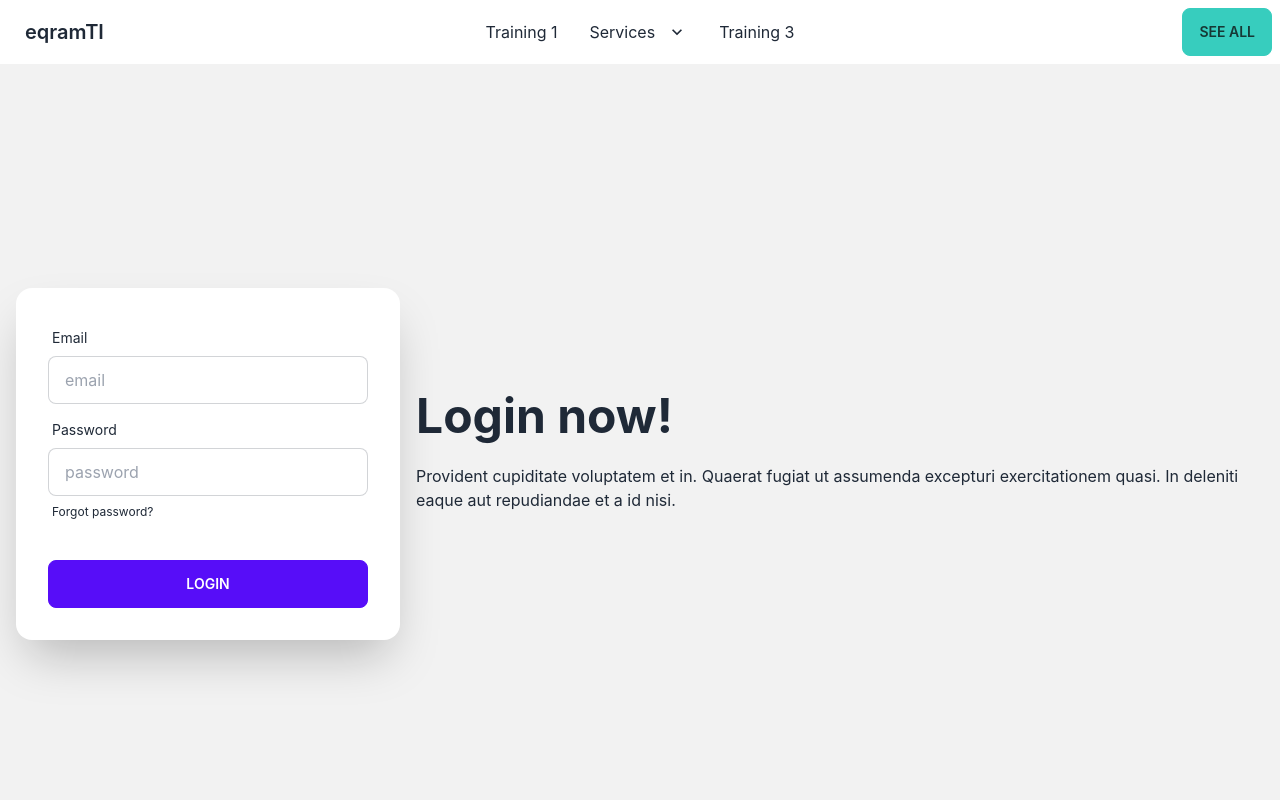
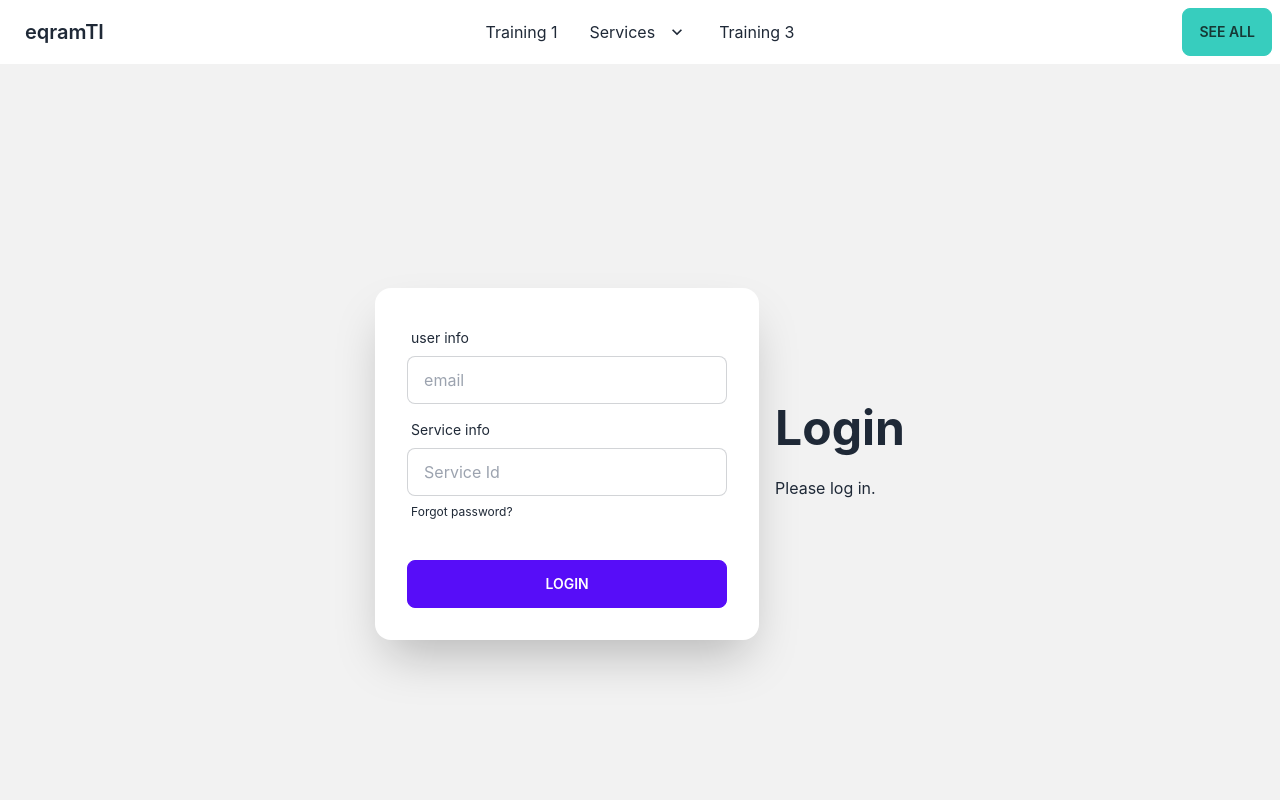
Before and after one commit to eqram1/web-development-trainining-institute-repo, a React (Create React App) app: page /login in a window 1280 px wide. Shown: the top 800 px of the page. Built offline with nearby package versions, Linux system fonts and the light colour scheme.

Commit message:
added log in pages set up by user information and by service information

```diff
--- a/src/pages/Login/Login.js
+++ b/src/pages/Login/Login.js
@@ -5,22 +5,23 @@ const Login = () => {
         <div className="hero min-h-screen bg-base-200">
             <div className="hero-content flex-col lg:flex-row-reverse">
                 <div className="text-center lg:text-left">
-                    <h1 className="text-5xl font-bold">Login now!</h1>
-                    <p className="py-6">Provident cupiditate voluptatem et in. Quaerat fugiat ut assumenda excepturi exercitationem quasi. In deleniti eaque aut repudiandae et a id nisi.</p>
+                    <h1 className="text-5xl font-bold">Login</h1>
+                    <p className="py-6">Please log in.</p>
                 </div>
                 <div className="card flex-shrink-0 w-full max-w-sm shadow-2xl bg-base-100">
                     <div className="card-body">
+
                         <div className="form-control">
                             <label className="label">
-                                <span className="label-text">Email</span>
+                                <span className="label-text">user info</span>
                             </label>
                             <input type="text" placeholder="email" className="input input-bordered" />
                         </div>
                         <div className="form-control">
                             <label className="label">
-                                <span className="label-text">Password</span>
+                                <span className="label-text">Service info</span>
                             </label>
-                            <input type="text" placeholder="password" className="input input-bordered" />
+                            <input type="text" placeholder="Service Id" className="input input-bordered" />
                             <label className="label">
                                 <a href="#" className="label-text-alt link link-hover">Forgot password?</a>
                             </label>
```
